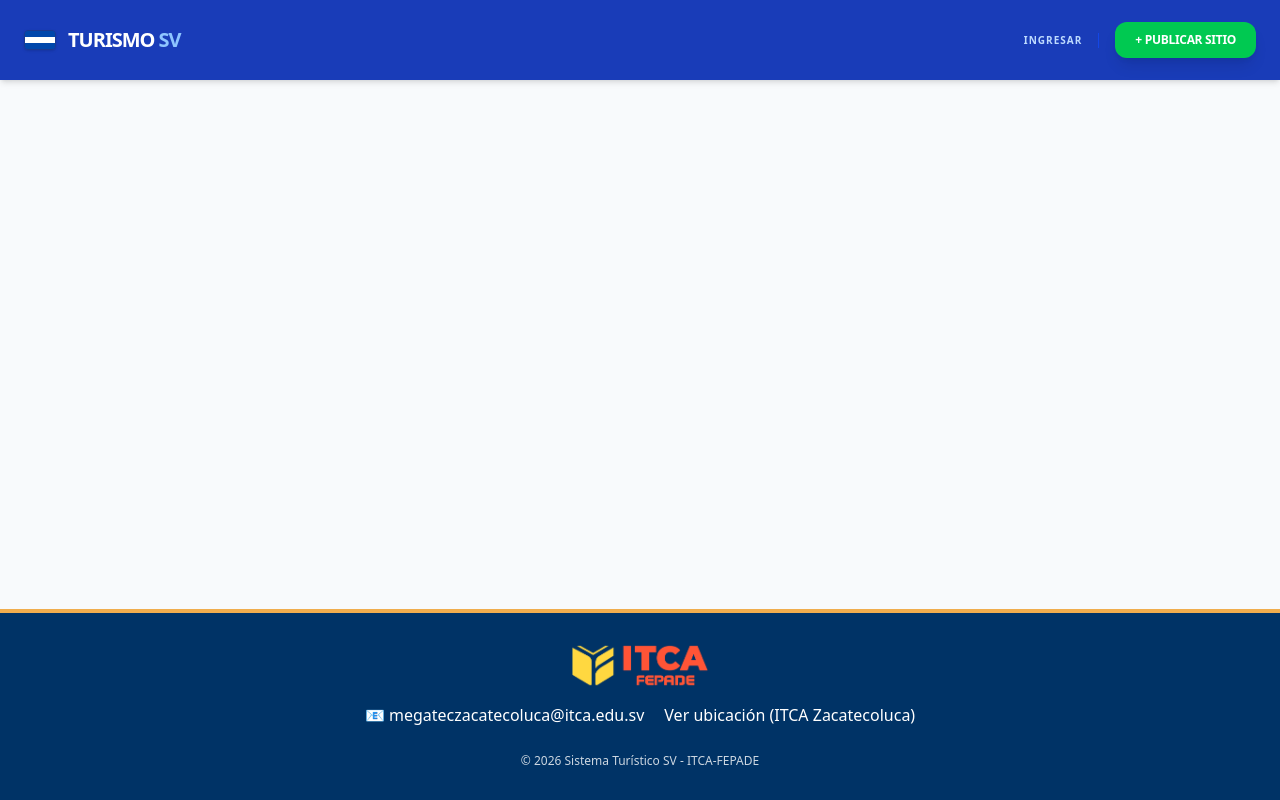
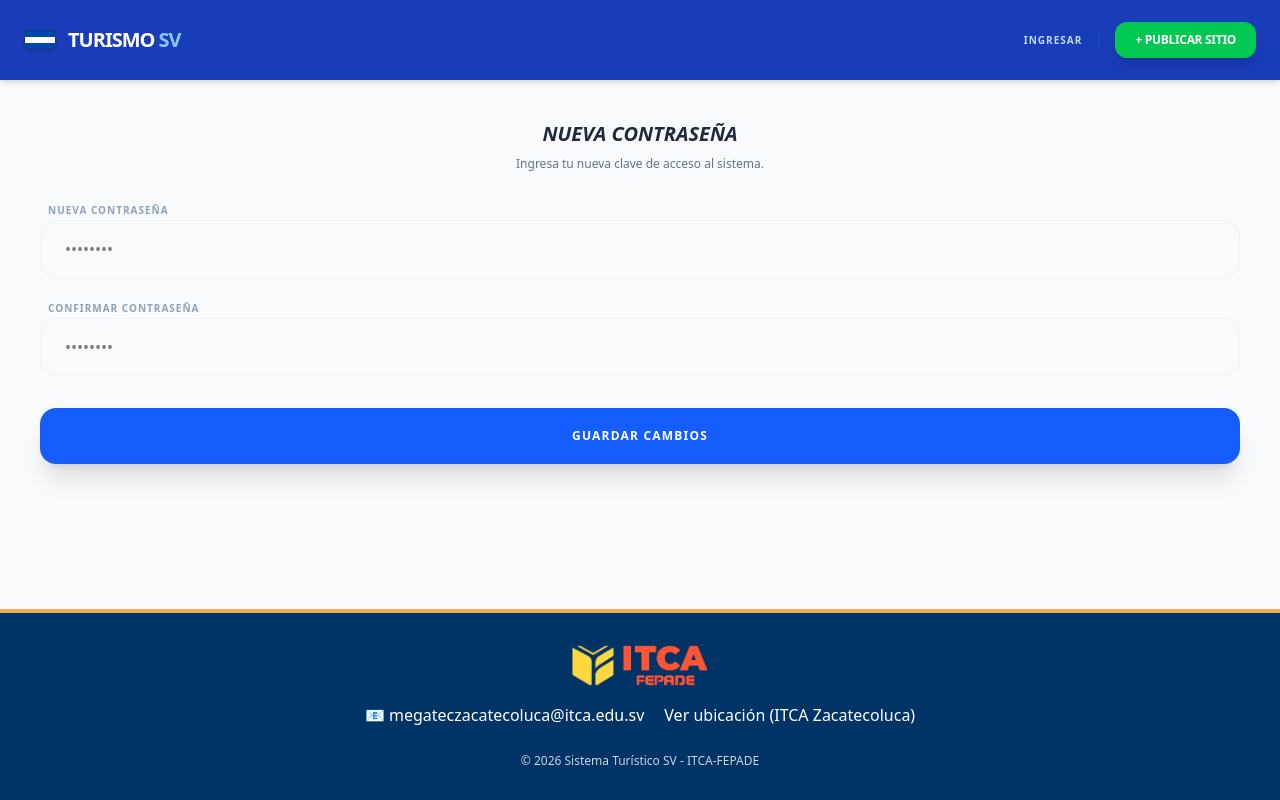
Before and after one commit to monterrosadepaz-sudo/PROYECTO-TURISTICO, a React (Vite) app: page /restablecer in a window 1280 px wide. Built offline with nearby package versions, Linux system fonts and the light colour scheme.

Commit message:
Demo 4 backend y forntend modo recuperacion conectado con endpoint

```diff
--- a/src/App.jsx
+++ b/src/App.jsx
@@ -9,21 +9,19 @@ import Login from "./components/Login";
 import Footer from "./components/Footer";
 import AdminDashboard from "./components/AdminDashboard";
 import AnalisisDestino from "./components/AnalisisDestino";
-import SuperDashboard from "./components/SuperDashboard"; // PANEL DEL SUPER USUARIO
+import SuperDashboard from "./components/SuperDashboard";
+// 1. IMPORTAR EL NUEVO COMPONENTE
+import RestablecerClave from "./components/RestablecerClave";
 
 function AppContent() {
   const navigate = useNavigate();
   const [sitioSeleccionado, setSitioSeleccionado] = useState(null);
   const [mostrarLogin, setMostrarLogin] = useState(false);
-
-  // Estado para el Rol ('admin', 'super' o null)
   const [rolUsuario, setRolUsuario] = useState(null);
 
   const manejarLoginExitoso = (rolRecibido) => {
     setRolUsuario(rolRecibido);
     setMostrarLogin(false);
-
-    // Redirección inteligente según nivel de acceso
     if (rolRecibido === 'super') {
       navigate("/super-dashboard");
     } else {
@@ -54,13 +52,19 @@ function AppContent() {
 
       <div className="flex-grow">
         <Routes>
-          {/* RUTAS PÚBLICAS */}
           <Route path="/" element={<Home />} />
           <Route path="/departamento/:nombreDepto" element={<VistaDepartamento onSeleccionarSitio={setSitioSeleccionado} />} />
           <Route path="/destino" element={<DetalleDestino sitio={sitioSeleccionado} />} />
           <Route path="/publicar" element={<FormularioPublicar />} />
 
-          {/* RUTA DE ADMINISTRADOR (Accesible también para Super Usuario) */}
+          {/* 2. NUEVA RUTA PÚBLICA PARA RESTABLECER CONTRASEÑA */}
+          <Route
+            path="/restablecer"
+            element={
+              <RestablecerClave alTerminar={() => setMostrarLogin(true)} />
+            }
+          />
+
           <Route
             path="/dashboard"
             element={
@@ -72,12 +76,11 @@ function AppContent() {
             }
           />
 
-          {/* RUTA DE SUPER USUARIO (Panel Maestro) */}
           <Route
             path="/super-dashboard"
             element={
               rolUsuario === 'super' ? (
-                <SuperDashboard /> // 2. COMPONENTE REAL VINCULADO
+                <SuperDashboard />
               ) : (
                 <Navigate to="/" replace />
               )
--- /dev/null
+++ b/src/components/RestablecerClave.jsx
@@ -0,0 +1,82 @@
+import React, { useState } from 'react';
+
+export default function RestablecerClave({ alTerminar }) {
+  const [claves, setClaves] = useState({ nueva: '', confirmar: '' });
+  const [mensaje, setMensaje] = useState({ texto: '', tipo: '' });
+
+  const manejarCambio = (e) => {
+    setClaves({ ...claves, [e.target.name]: e.target.value });
+  };
+
+  const guardarNuevaClave = async (e) => {
+    e.preventDefault();
+    if (claves.nueva !== claves.confirmar) {
+      setMensaje({ texto: "Las contraseñas no coinciden", tipo: 'error' });
+      return;
+    }
+
+    try {
+      // Julio dejará esta URL fija en su código, pero tú haces el envío aquí
+      const respuesta = await fetch('http://100.123.6.123:8000/api/actualizar-password', {
+        method: 'POST',
+        headers: { 'Content-Type': 'application/json' },
+        body: JSON.stringify({ password: claves.nueva })
+      });
+
+      if (respuesta.ok) {
+        setMensaje({ texto: "¡Contraseña actualizada con éxito!", tipo: 'exito' });
+        setTimeout(() => alTerminar(), 2000); // Regresa al login después de 2 seg
+      }
+    } catch (error) {
+      setMensaje({ texto: "Error al conectar con el servidor", tipo: 'error' });
+    }
+  };
+
+  return (
+    <div className="p-10 space-y-6 animate-in fade-in duration-500 text-left">
+      <div className="text-center space-y-2">
+        <h3 className="text-xl font-black text-slate-800 uppercase italic">Nueva Contraseña</h3>
+        <p className="text-slate-500 text-xs font-medium">Ingresa tu nueva clave de acceso al sistema.</p>
+      </div>
+
+      <form onSubmit={guardarNuevaClave} className="space-y-4">
+        <div className="space-y-2">
+          <label className="text-[10px] font-black uppercase text-slate-400 ml-2 tracking-widest">Nueva Contraseña</label>
+          <input
+            type="password"
+            name="nueva"
+            required
+            onChange={manejarCambio}
+            className="w-full px-6 py-4 rounded-2xl bg-slate-50 border border-slate-100 focus:border-blue-500 outline-none transition-all"
+            placeholder="••••••••"
+          />
+        </div>
+
+        <div className="space-y-2">
+          <label className="text-[10px] font-black uppercase text-slate-400 ml-2 tracking-widest">Confirmar Contraseña</label>
+          <input
+            type="password"
+            name="confirmar"
+            required
+            onChange={manejarCambio}
+            className="w-full px-6 py-4 rounded-2xl bg-slate-50 border border-slate-100 focus:border-blue-500 outline-none transition-all"
+            placeholder="••••••••"
+          />
+        </div>
+
+        {mensaje.texto && (
+          <div className={`p-4 rounded-xl text-xs font-bold text-center ${mensaje.tipo === 'exito' ? 'bg-green-50 text-green-600' : 'bg-red-50 text-red-600'}`}>
+            {mensaje.texto}
+          </div>
+        )}
+
+        <button
+          type="submit"
+          className="w-full bg-blue-600 hover:bg-blue-700 text-white font-black py-5 rounded-2xl shadow-xl transition-all text-xs uppercase tracking-widest mt-4"
+        >
+          Guardar Cambios
+        </button>
+      </form>
+    </div>
+  );
+}
```
